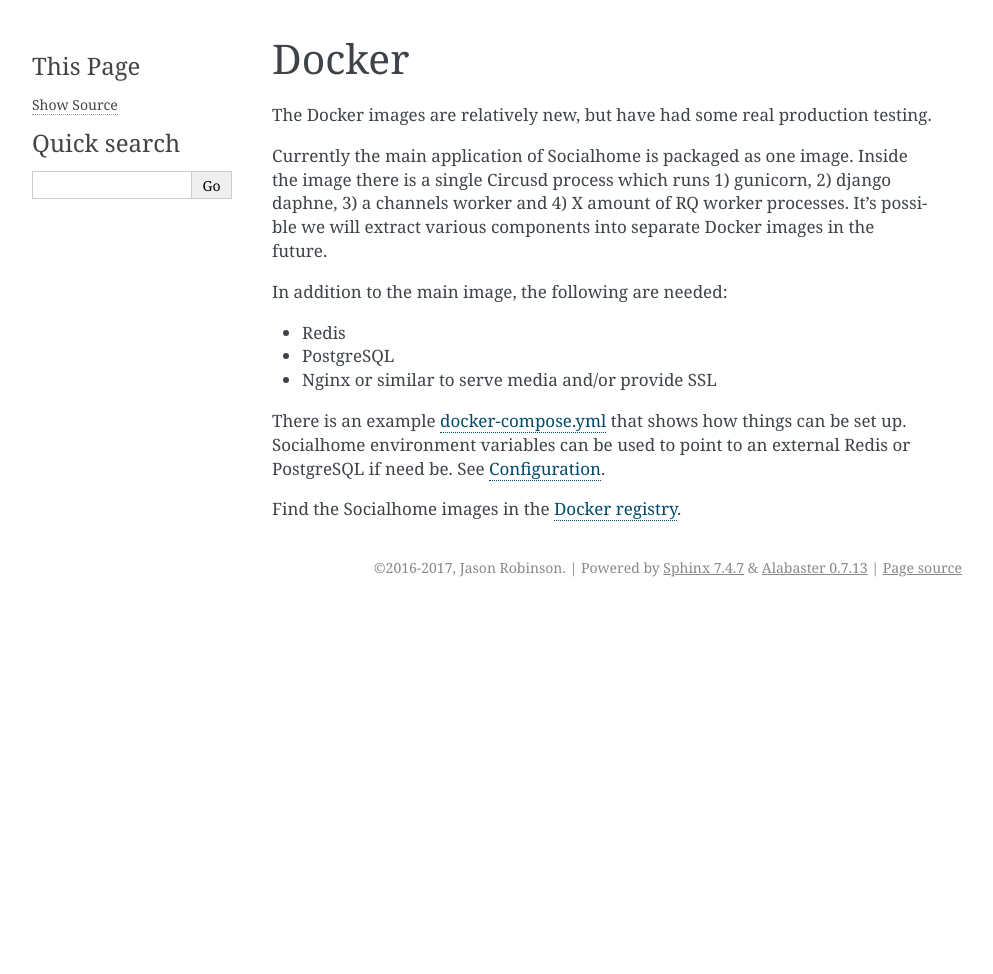
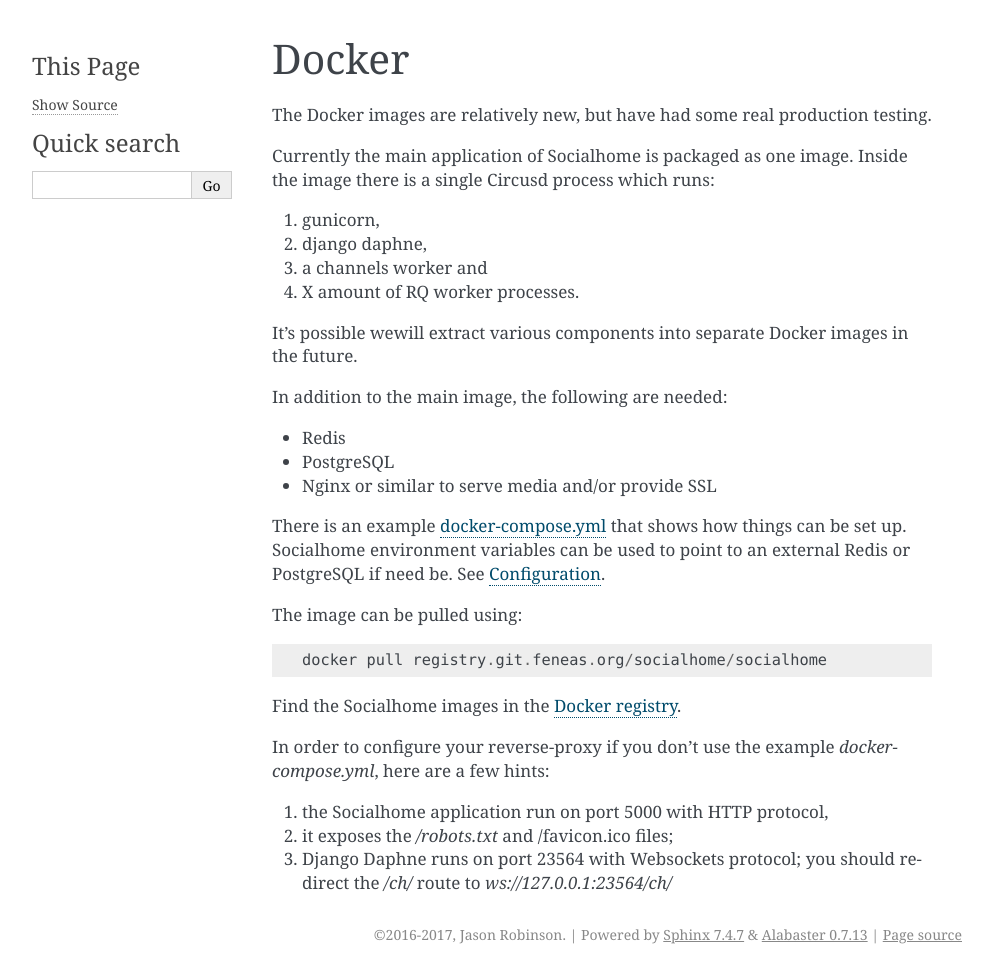
Before and after one commit to jaywink/socialhome, a Sphinx documentation site: the page built from docs/installation/docker.rst, in a window 1280 px wide. Shown: the whole page, without its empty margins (148-1141 px from the left). Built offline with Sphinx 7.4.7, drawn with Linux system fonts in a browser that asks for light colours; before the commit the page ends 900 px from its top, so only the background shows below that.

Commit message:
Update docker documentation

```diff
--- a/docs/installation/docker.rst
+++ b/docs/installation/docker.rst
@@ -6,9 +6,15 @@
 The Docker images are relatively new, but have had some real production testing.
 
 Currently the main application of Socialhome is packaged as one image. Inside the
-image there is a single Circusd process which runs 1) gunicorn, 2) django daphne,
-3) a channels worker and 4) X amount of RQ worker processes. It's possible we
-will extract various components into separate Docker images in the future.
+image there is a single Circusd process which runs:
+
+1) gunicorn,
+2) django daphne,
+3) a channels worker and
+4) X amount of RQ worker processes.
+
+It's possible wewill extract various components into separate Docker images in
+the future.
 
 In addition to the main image, the following are needed:
 
@@ -21,5 +27,19 @@
 that shows how things can be set up. Socialhome environment variables can be used
 to point to an external Redis or PostgreSQL if need be. See :ref:`configuration`.
 
+The image can be pulled using:
+
+::
+
+    docker pull registry.git.feneas.org/socialhome/socialhome
+
+
 Find the Socialhome images in the
 `Docker registry <https://git.feneas.org/socialhome/socialhome/container_registry>`_.
+
+In order to configure your reverse-proxy if you don't use the example `docker-compose.yml`,
+here are a few hints:
+
+1) the Socialhome application run on port 5000 with HTTP protocol,
+2) it exposes the `/robots.txt` and /favicon.ico files;
+3) Django Daphne runs on port 23564 with Websockets protocol; you should redirect the `/ch/` route to `ws://127.0.0.1:23564/ch/`
```
Also changed, not shown: 1 other file.
